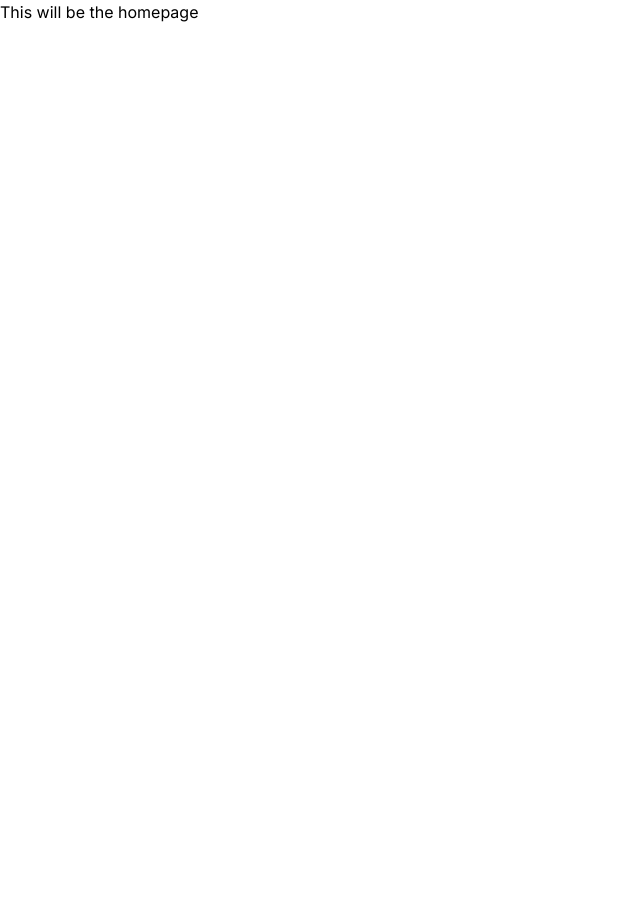
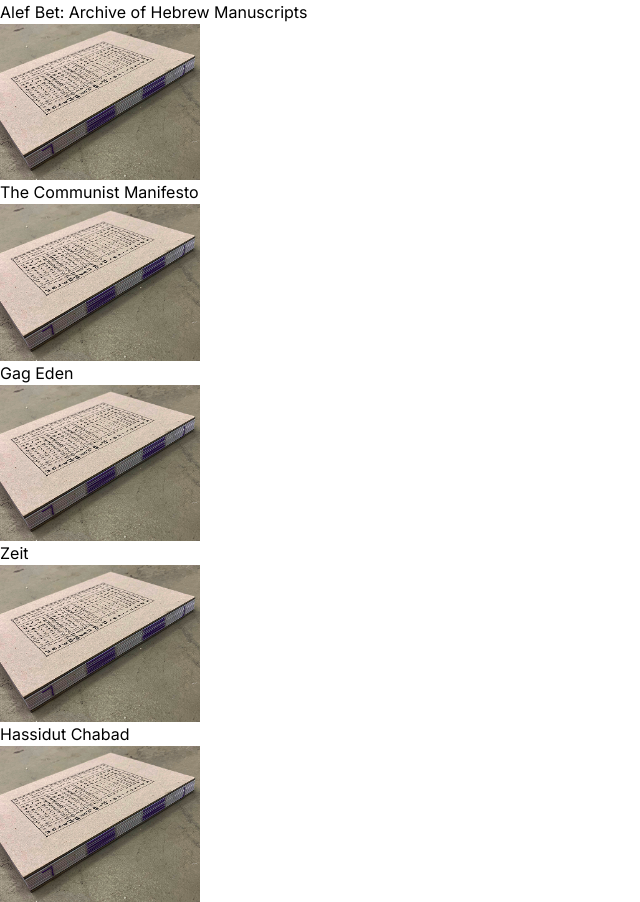
Before and after one commit to dean-effi/lee-portfolio, a Next.js app: page / in a window 1280 px wide. Shown: the whole page, without its empty margins (0-640 px from the left). Before the commit the page ends 800 px from the top, so only its background shows below. Built offline with nearby package versions, Linux system fonts and the light colour scheme.

Commit message:
add projects data (excluding images)

```diff
--- a/app/[projectId]/page.tsx
+++ b/app/[projectId]/page.tsx
@@ -1,3 +1,5 @@
+import projectsData from "@/projectsData"
+
 export default function Home() {
-  return <div className="">This will be the project&#39;s page</div>
+  return <div className=""> {projectsData.map(p => p.name)}</div>
 }
--- a/app/page.tsx
+++ b/app/page.tsx
@@ -1,3 +1,17 @@
+import projectsData from "@/projectsData"
+import Image from "next/image"
+
 export default function Home() {
-  return <div className="">This will be the homepage</div>
+  return (
+    <div className="">
+      {" "}
+      {projectsData.map(p => (
+        <div key={p.id}>
+          {p.name}{" "}
+          <Image alt="" src={p.preview} height={200} width={200} />
+          {/* <p className="indent-6">{p.descrpition}</p> */}
+        </div>
+      ))}
+    </div>
+  )
 }
--- /dev/null
+++ b/projectsData.ts
@@ -0,0 +1,70 @@
+export type ProjectType = {
+  id: string
+  name: string
+  preview: string
+  images: string[]
+  type: string[]
+  descrpition: string
+  created: string
+}
+
+const projectsData: ProjectType[] = [
+  {
+    id: "1",
+    name: "Alef Bet: Archive of Hebrew Manuscripts",
+    preview: "/temp.png",
+    images: [],
+    type: ["branding", "graphic design"],
+    descrpition:
+      "A visual archive of Hebrew manuscripts, showcasing ancient writings from diverse Jewish regions and communities around the world. The project explores the Hebrew script, scriptural traditions, and textual memory, offering a rich foundation for visual interpretation. It brings together manuscripts from diverse geographic regions and cultural backgrounds, reflecting the wide dispersion of Jewish life. The design creates a connection between the ancient and the contemporary: the manuscripts are presented in their original historical appearance, with the Hebrew letter as a central focus. Contemporary design elements—modern typography, bold color palettes, and free compositions—introduce a fresh interpretation of the archival material and open a rich visual space between past and present.",
+    created:
+      "Created during a third-year Advanced Graphic Design course, instructed by Renana Irshai.",
+  },
+  {
+    id: "2",
+    name: "The Communist Manifesto",
+    preview: "/temp.png",
+    images: [""],
+    type: ["typography", "broadsheet design", "editorial design"],
+    descrpition:
+      "I created a complex, large-format broadsheet centered on selected excerpts from The Communist Manifesto by Karl Marx and Friedrich Engels. Each section highlights a key statement from the text, framed as a bold visual proclamation. To deepen the conceptual layers, I incorporated imagery drawn from George Orwell’s Animal Farm- a satirical narrative that critiques the very ideals the manifesto promotes. The interplay between revolutionary vision and dystopian reality invites reflection on the gap between theory and practice.",
+    created:
+      "Created during a third-year Advanced Typography course, instructed by Dan Ozeri.",
+  },
+  {
+    id: "3",
+    name: "Gag Eden",
+    preview: "/temp.png",
+    images: [""],
+    type: ["branding", "graphic design"],
+    descrpition:
+      "Gag Eden is an annual urban culture festival held on rooftops across Jerusalem. It features cultural events, performances, and original content that highlight the city's creative scene. The festival brings together young people from different backgrounds in a casual, inclusive setting. The visual design combines elements of historical Jerusalem with modern graphic language. The concept bridges past and present, blending the citys ancient character with a contemporary, urban feel.",
+    created:
+      "Co-designed with Adi Pfeuffer, Created during a third-year Graphic Language Design course, instructed by Rotem Biksenspaner.",
+  },
+
+  {
+    id: "4",
+    name: "Zeit",
+    preview: "/temp.png",
+    images: [""],
+    type: ["ux/ui design"],
+    descrpition:
+      "Zeit is a digital platform dedicated to vintage fashion, designed as a space for discovery, documentation, and exchange. It allows users to explore clothes and designers, trace cultural influences, and contribute knowledge, transforming fashion history into a collaborative archive. Combining research, design, and community, the project balances editorial clarity with intuitive interaction, integrating research, design, and community to reframe vintage couture for a contemporary audience.",
+    created:
+      "Created during a third-year UX/UI course, instructed by Neomi Gelbach.",
+  },
+  {
+    id: "5",
+    name: "Hassidut Chabad",
+    preview: "/temp.png",
+    images: [""],
+    type: ["typography", "booklet design", "editorial design"],
+    descrpition:
+      "I designed a booklet based on a printed Wikipedia entry, focusing on Hassidut Chabad. This topic was chosen for its personal significance, providing an opportunity to explore and present Chabad from an insider perspective. The project draws on archival materials, including rare manuscripts and photographs of Chabad rebbes, highlighting both historical and spiritual dimensions. The booklet integrates typographic hierarchy, layout experimentation, and visual storytelling to create an engaging narrative that balances factual information with a sensitive representation of the community’s traditions and values.",
+    created:
+      "Created during a second-year Joint (graphic-typographic design) course, instructed by Edna Librati.",
+  },
+]
+
+export default projectsData
```
Also changed, not shown: public/temp.png (added), 1 other file (tests, documents, lock files or other folders).
